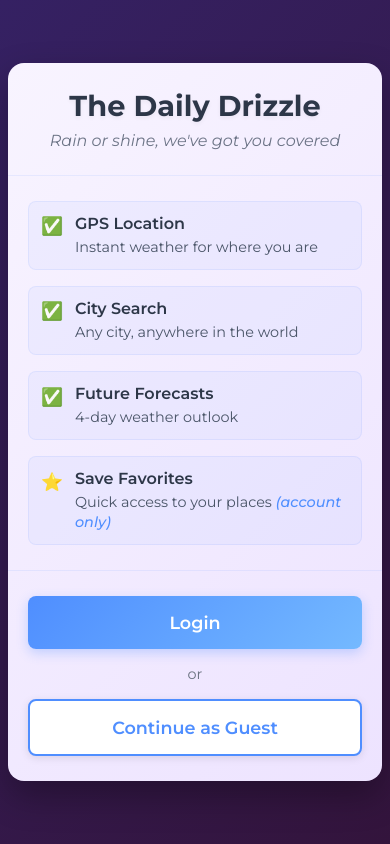
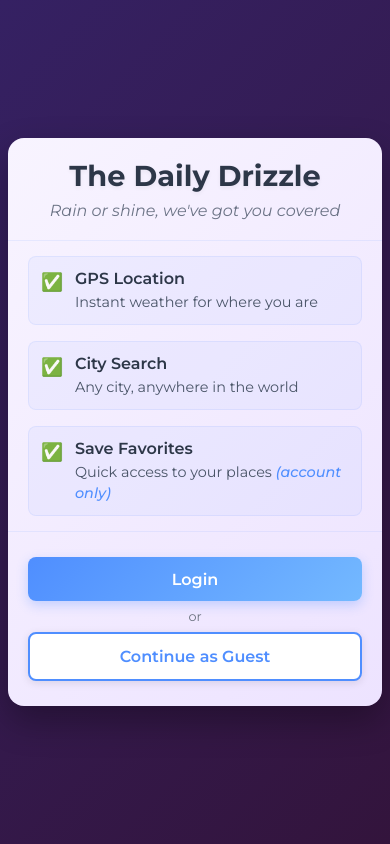
Before and after one commit to mfmarson/Weather-App, a React (Create React App) app in the folder frontend/: page / in a window 390 px wide. Built offline with nearby package versions, Linux system fonts and the light colour scheme.

Commit message:
fix: Correct property name from 'feels_Like' to 'feels_like' in WeatherData interface and update related components - removed future forecast references.
Responsive Landing design ready for testing.

```diff
--- a/frontend/src/components/WeatherCard.tsx
+++ b/frontend/src/components/WeatherCard.tsx
@@ -156,7 +156,7 @@ const WeatherCard: React.FC<WeatherCardProps> = ({
 
           <div className={styles.weatherDetails}>
             <div className={`${styles.weatherDetailBox} ${styles.feelsLike}`}>
-              Feels like: {weatherData.feels_Like}°F
+              Feels like: {weatherData.feels_like}°F
             </div>
             <div className={`${styles.weatherDetailBox} ${styles.humidity}`}>
               Humidity: {weatherData.humidity}%
--- a/frontend/src/pages/LandingPage.module.css
+++ b/frontend/src/pages/LandingPage.module.css
@@ -51,7 +51,7 @@
 }
 
 .subtitle {
-  font-size: 1rem;
+  font-size: 1.2rem;
   font-style: italic;
   color: #4a5568;
   margin: 0;
@@ -188,3 +188,31 @@
     font-size: 3rem;
   }
 }
+
+@media (max-width: 480px) {
+  .titleSection {
+    padding: 20px 15px;
+  }
+
+  .primaryButton {
+    padding: 0.8rem;
+    font-size: 1rem;
+  }
+  .secondaryButton {
+    padding: 0.8rem;
+    font-size: 1rem;
+  }
+
+  .divider {
+    font-size: 0.8rem;
+    margin: 0.5rem 0;
+  }
+
+  .featuresSection {
+    padding: 15px 20px;
+  }
+
+  .subtitle {
+    font-size: 1rem;
+  }
+}
--- a/frontend/src/pages/LandingPage.tsx
+++ b/frontend/src/pages/LandingPage.tsx
@@ -36,15 +36,7 @@ const LandingPage: React.FC = () => {
             </div>
 
             <div className={styles.feature}>
-              <span className={styles.checkmark}>✅</span>
-              <div className={styles.featureContent}>
-                <strong>Future Forecasts</strong>
-                <p>4-day weather outlook</p>
-              </div>
-            </div>
-
-            <div className={styles.feature}>
-              <span className={styles.starIcon}>⭐</span>
+              <span className={styles.starIcon}>✅</span>
               <div className={styles.featureContent}>
                 <strong>Save Favorites</strong>
                 <p>
--- a/frontend/src/pages/WeatherDashboard.tsx
+++ b/frontend/src/pages/WeatherDashboard.tsx
@@ -87,8 +87,7 @@ const WeatherDashboard: React.FC = () => {
               </h3>
               <div className={styles.ctaContent}>
                 <p className={styles.ctaDescription}>
-                  Never lose track of the weather that matters to you! Create a
-                  free account to save your favorite locations.
+                  Create a free account to save your favorite locations.
                 </p>
 
                 <button
--- a/frontend/src/types/weather.ts
+++ b/frontend/src/types/weather.ts
@@ -1,5 +1,5 @@
 export interface WeatherData {
-  feels_Like: number;
+  feels_like: number;
   temperature: number;
   description: string;
   humidity: number;
```
